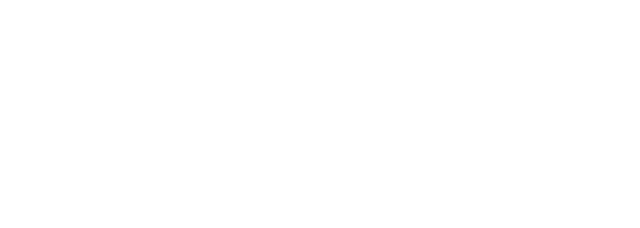
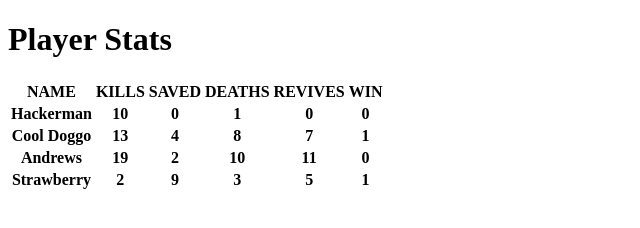
Before and after one commit to acciojob/Styled-Table-gaurav-singh-panwar, a website: page main.html in a window 1280 px wide. Shown: the whole page, without its empty margins (0-640 px from the left). Drawn offline with Linux system fonts and the light colour scheme.

Commit message:
created a submission

```diff
--- a/main.html
+++ b/main.html
@@ -8,8 +8,53 @@
     <link rel="stylesheet" href="styles.css">
 </head>
 <body>
-    <!-- add table here -->
+    <h1>Player Stats</h1>
+    <table>
+        <thead>
+            <tr>
+                <th>NAME</th>
+                <th>KILLS</th>
+                <th>SAVED</th>
+                <th>DEATHS</th>
+                <th>REVIVES</th>
+                <th>WIN</th>
+            </tr>
+        </thead>
+        <tbody>
+            <tr>
+                <th>Hackerman</th>
+                <th>10</th>
+                <th>0</th>
+                <th>1</th>
+                <th>0</th>
+                <th>0</th>
+            </tr>
+            <tr>
+                <th>Cool Doggo</th>
+                <th>13</th>
+                <th>4</th>
+                <th>8</th>
+                <th>7</th>
+                <th>1</th>
+            </tr>
+            <tr>
+                <th>Andrews</th>
+                <th>19</th>
+                <th>2</th>
+                <th>10</th>
+                <th>11</th>
+                <th>0</th>
+            </tr>
+            <tr>
+                <th>Strawberry</th>
+                <th>2</th>
+                <th>9</th>
+                <th>3</th>
+                <th>5</th>
+                <th>1</th>
+            </tr>
+        </tbody>
+    </table>
+</body>
 
-
-</body>
 </html>
```
Also changed, not shown: script.js (+33 -0 lines).
